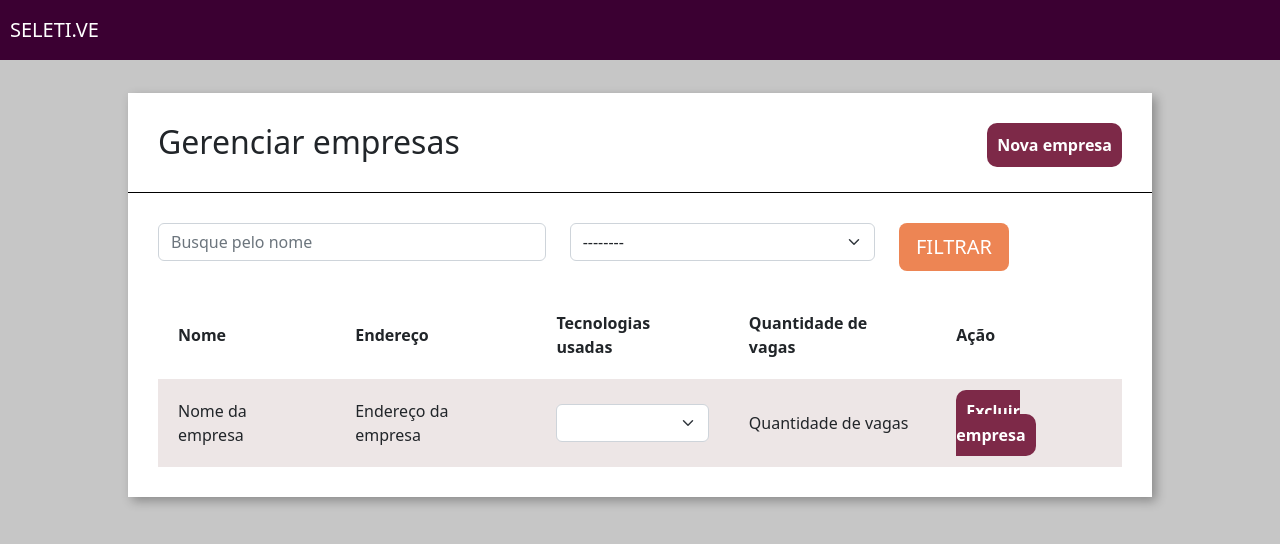
After one commit to GregMasterBr/seletive-gregmaster, a Django app: page /home/empresas/ in a window 1280 px wide. The commit adds this page. Shown: the top 544 px of the page. Run offline with Django 4.2, Linux system fonts and the light colour scheme; lists and menus that the app fills with data are empty.

Commit message:
Lista empresas: template, css e rota

```diff
--- /dev/null
+++ b/seletive/empresa/templates/empresa.html
@@ -0,0 +1,81 @@
+{% extends 'base.html' %}
+{% load static %}
+
+{% block 'title' %}Lista Empresas{% endblock%}
+
+
+{% block 'head' %}
+    <link href="{% static 'empresa/css/empresas.css' %}" rel="stylesheet" />
+{% endblock%}
+{% block 'body' %}
+    <div class="wrapper">
+        <div class="box">
+            <div class="header-box">
+                {% if messages %}
+                    {% for message in messages %}
+                        <section class="alert {{message.tags}}">
+                            {{message}}
+                        </section>
+                    {% endfor %}
+                {% endif %}
+                <h2 class="titulo">Gerenciar empresas</h2>
+                <a class="btn-nova-empresa">Nova empresa</a>
+            </div>
+            <div class="borda-box"></div>
+            <div class="body-box">
+
+                <form>
+                <div class="row">
+
+                        <div class="col-md-5">
+                            <input type="text" placeholder="Busque pelo nome" class="form-control" name="nome" />
+                        </div>
+
+                        <div class="col-md-4">
+                            <select class="form-select" name="tecnologias">
+                                <option value="">--------</option>
+                            </select>
+                        </div>
+
+                    <div class="col-md-3">
+                        <input type="submit" value="FILTRAR" class="btn btn-lg btn-orange" />
+                    </div>
+                </div>
+                </form>
+
+                <table class="tabela" cellpadding="20">
+                    <tr>
+                        <th>Nome</th>
+                        <th>Endereço</th>
+                        <th>Tecnologias usadas</th>
+                        <th>Quantidade de vagas</th>
+                        <th>Ação</th>
+                    </tr>
+
+
+                        <tr class="tabela-linha" >
+                            <td>Nome da empresa</td>
+                            <td>Endereço da empresa</td>
+                            <td>
+                                <select class="form-select">
+                                    <option></option>
+                                </select>
+                            </td>
+                            <td>
+                                Quantidade de vagas
+                            </td>
+                            <td>
+                                <a class="btn-excluir" href="{% url 'excluir_empresa' empresa.id %}" >Excluir empresa</a>
+                            </td>
+                        </tr>
+
+                </table>
+            </div>
+
+
+
+
+        </div>
+    </div>
+
+{% endblock%}
--- a/seletive/empresa/templates/nova_empresa.html
+++ b/seletive/empresa/templates/nova_empresa.html
@@ -1,7 +1,7 @@
 {% extends "base.html" %}
 {% load static %}
 
-{% block 'title' %} Nova Empresa{% endblock%}
+{% block 'title' %}Nova Empresa{% endblock%}
 {% block 'head' %}
     <link href="{% static 'empresa/css/nova_empresa.css' %}" rel="stylesheet" />
 {% endblock%}
@@ -15,6 +15,7 @@
             </div>
             {% if messages %}
                 {% for message in messages %}
+                    <br />
                     <div class="alert {{message.tags}} alert-dismissible fade show" role="alert">
                         {{message}}
                         <button type="button" class="close" data-dismiss="alert" aria-label="Close">
--- a/seletive/empresa/urls.py
+++ b/seletive/empresa/urls.py
@@ -3,4 +3,6 @@ from . import views
 
 urlpatterns = [
     path('nova_empresa/', views.nova_empresa, name="nova_empresa"),
+    path('empresas/', views.empresas, name="empresa"),
+    path('excluir_empresa/<int:id>', views.excluir_empresa, name="excluir_empresa"),
 ]
--- a/seletive/empresa/views.py
+++ b/seletive/empresa/views.py
@@ -46,3 +46,15 @@ def nova_empresa(request):
         empresa.save()
         messages.add_message(request, constants.SUCCESS, 'Empresa cadastrada com sucesso')
         return redirect('/home/empresas')
+
+def empresas(request):
+    empresas = Empresa.objects.all()
+    tecnologias = Tecnologias.objects.all()
+    return render(request, 'empresa.html', {'empresas': empresas, 'tecnologias': tecnologias})
+
+
+def excluir_empresa(request, id):
+    empresa = Empresa.objects.get(id=id)
+    empresa.delete()
+    messages.add_message(request, constants.SUCCESS, 'Empresa excluída com sucesso')
+    return redirect('/home/empresas')
--- /dev/null
+++ b/templates/static/empresa/css/empresas.css
@@ -0,0 +1,80 @@
+.wrapper {
+    margin-top: 3%;
+    display: flex;
+    flex-direction: row;
+    justify-content: center;
+    align-items: center;
+}
+
+.box {
+
+    width: 80vw;
+    background: #fff;
+    box-shadow: 4px 4px 10px rgba(0,0,0,.3);
+}
+
+
+.titulo{
+    display: inline;
+}
+
+.btn-nova-empresa{
+    float: right;
+    text-decoration: none;
+    color: white;
+    background-color: #7D2948;
+    padding: 10px;
+    border-radius: 10px;
+    font-weight: bold;
+}
+
+.btn-nova-empresa:hover{
+    color: white;
+    text-decoration: none;
+    background-color: #631f38;
+}
+
+.btn-excluir:hover{
+    color: white;
+    text-decoration: none;
+    background-color: #631f38;
+}
+
+.header-box{
+
+    padding: 30px;
+
+}
+
+.borda-box{
+    border-top: 1px solid black;
+}
+
+.body-box{
+    padding: 30px;
+}
+
+.btn-orange{
+
+    background-color: #ED8554;
+    color: white;
+}
+
+
+.tabela{
+    width: 100%;
+    margin-top: 20px;
+}
+
+.tabela-linha{
+    background-color: #EDE6E6;
+}
+
+.btn-excluir{
+    text-decoration: none;
+    color: white;
+    background-color: #7D2948;
+    padding: 10px;
+    border-radius: 10px;
+    font-weight: bold;
+}
```
Also changed, not shown: media/logo_empresa/progeral.png (added).
